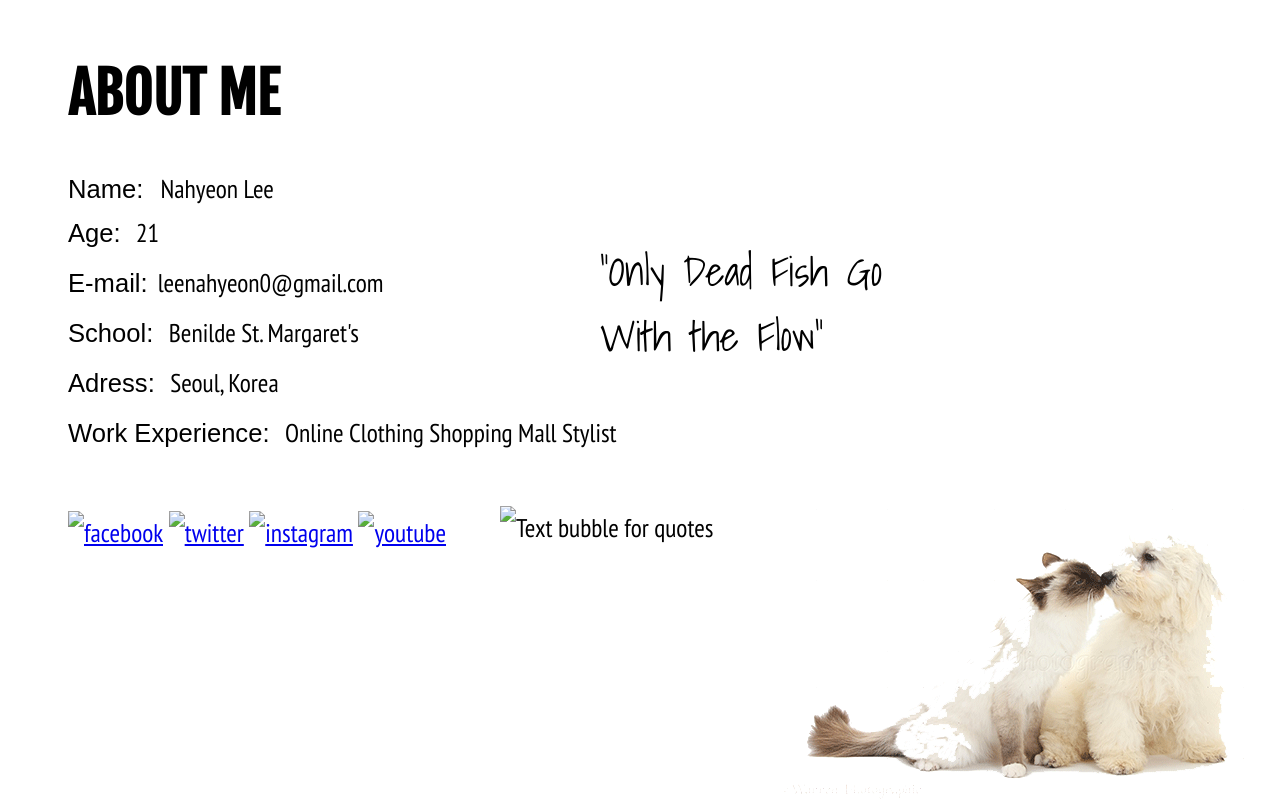
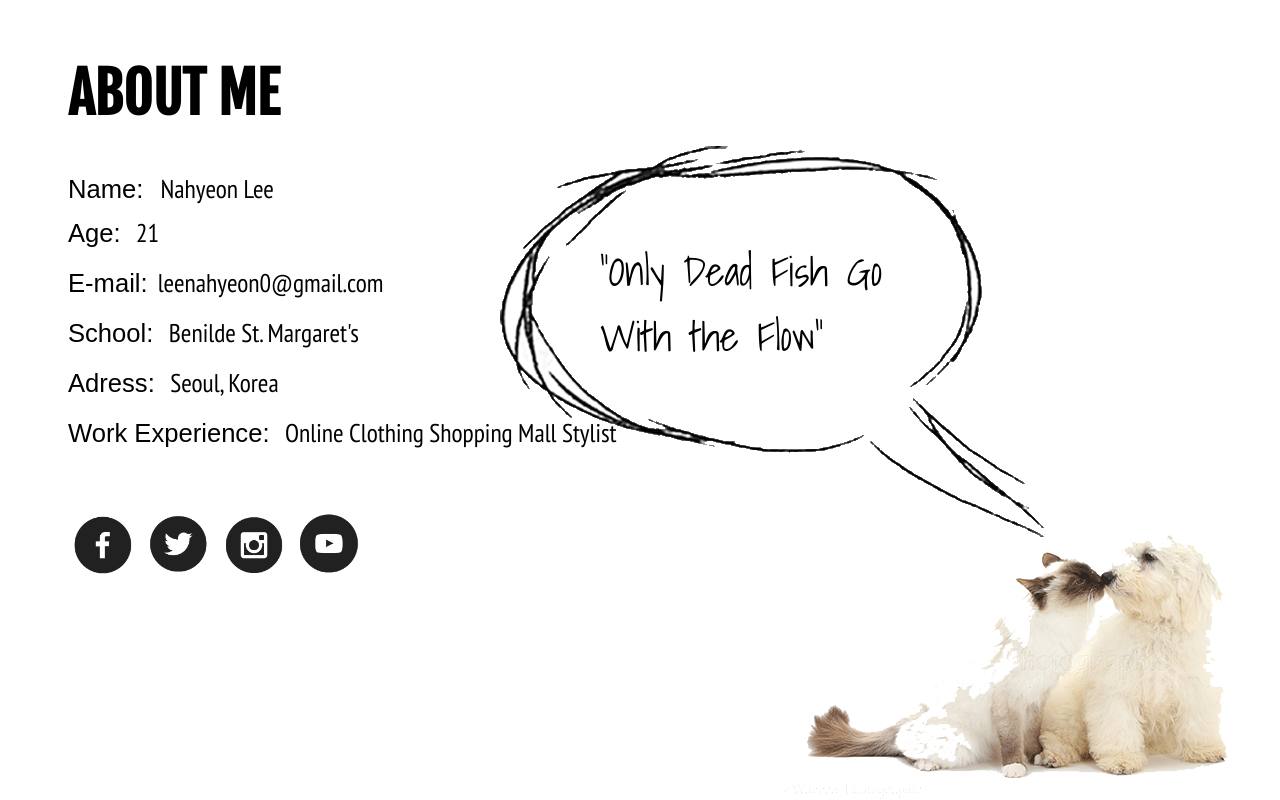
Before and after one commit to nahyeonie/FDSproject, a plain HTML site: page About-me/index.html in a window 1280 px wide. Drawn offline with Linux system fonts and the light colour scheme; files whose address does not match are found by name; a web font is replaced by a local one.

Commit message:
Updated directory

```diff
--- a/About-me/index.html
+++ b/About-me/index.html
@@ -23,15 +23,15 @@
   <div class="work u"><span class="bold">Work Experience:</span> Online Clothing Shopping Mall Stylist</div>
 
   <div class="text">
-    <img src="text.gif" alt="Text bubble for quotes">
+    <img src="Images/text.gif" alt="Text bubble for quotes">
    </div>
    <span class="quote">"Only Dead Fish Go <br> With the Flow"</span>
 
   <div class="social">
-    <a href="http://www.facebook.com"><img src="fb.gif" alt="facebook"></a>
-    <a href="http://www.twitter.com"><img src="tw.gif" alt="twitter"></a>
-    <a href="http://www.instagram.com"><img src="insta.gif" alt="instagram"></a>
-    <a href="http://www.youtube.com"><img src="youtube.gif" alt="youtube"></a>
+    <a href="http://www.facebook.com"><img src="Images/fb.gif" alt="facebook"></a>
+    <a href="http://www.twitter.com"><img src="Images/tw.gif" alt="twitter"></a>
+    <a href="http://www.instagram.com"><img src="Images/insta.gif" alt="instagram"></a>
+    <a href="http://www.youtube.com"><img src="Images/youtube.gif" alt="youtube"></a>
   </div>
 
 </div>
```
